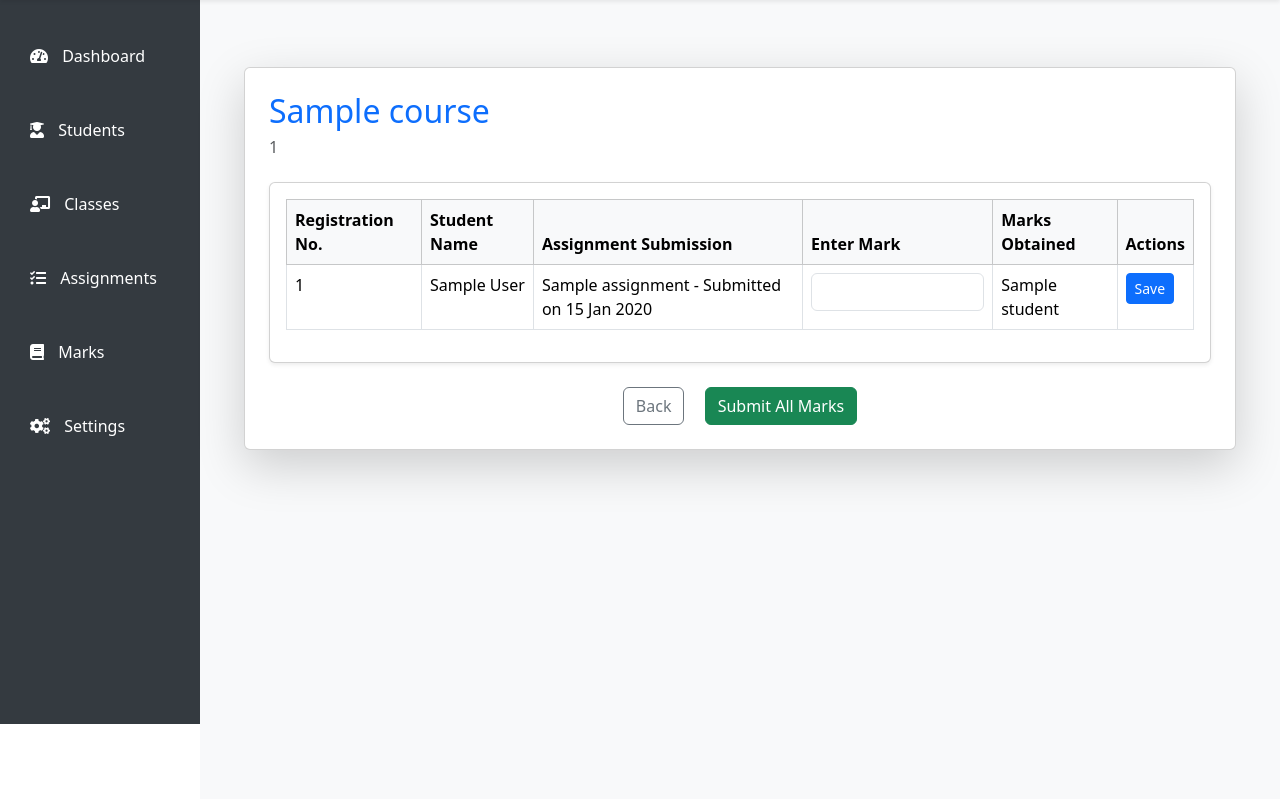
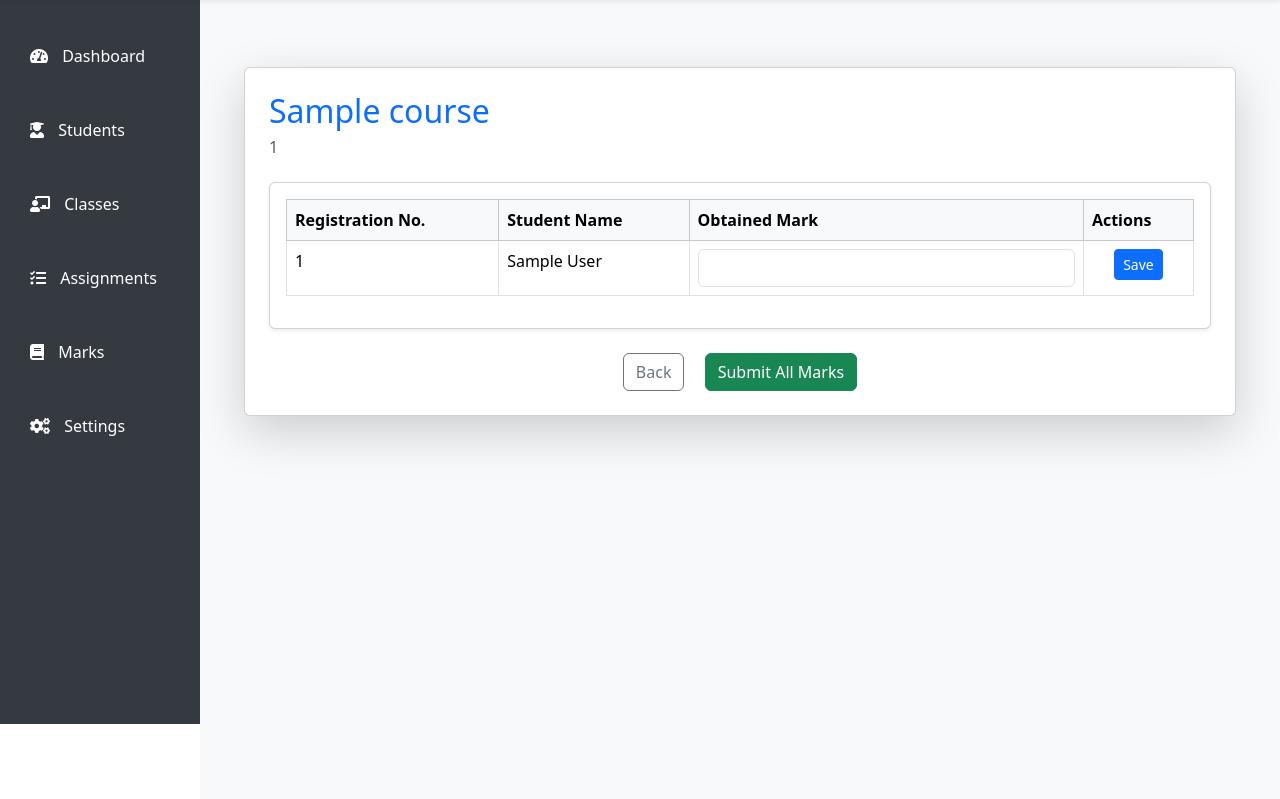
Before and after one commit to Riwaj9786/advanced_sms, a Django app: template templates/staff/marking_page.html in a window 1280 px wide. Shown: the part 76-875 px from the top of the page. Run offline with Django 3.2, Linux system fonts and the light colour scheme; the template is opened without the code that fills it: most values are stand-ins (such as "Sample title", 1, 10 or a date in 2020).

Commit message:
Marking Page Completed

```diff
--- a/student/urls.py
+++ b/student/urls.py
@@ -20,7 +20,7 @@
     path('staff/student/<pk>/', views.student_detail, name='student_detail'),
     path('staff/assignments/<pk>/submissions/', views.submission_view, name='submission_view'),
     path('marks/<pk>/', views.marks_dashboard, name='marks_dashboard'),
-    path('marks/<str:course_id>/<str:program_id>/<str:semester_id>/', views.marking_page, name='marking_page'),
+    path('marks/<course_id>/<program_id>/<semester_id>/', views.marking_page, name='marking_page'),
 
     #Views for student
     path('student/dashboard/<pk>/', views.student_dashboard, name='student_dashboard'),
--- a/templates/index.html
+++ b/templates/index.html
@@ -7,6 +7,7 @@
     <meta name="viewport" content="width=device-width, initial-scale=1.0">
     <title>Edu-Ikshya</title>
     <!-- Bootstrap CSS -->
+    <link rel="stylesheet" href="{% static 'css/style.css' %}">
     <link href="https://stackpath.bootstrapcdn.com/bootstrap/4.5.2/css/bootstrap.min.css" rel="stylesheet">
     <style>
         .vh-100 {
--- a/templates/registration/signup.html
+++ b/templates/registration/signup.html
@@ -7,6 +7,7 @@
     <meta name="viewport" content="width=device-width, initial-scale=1.0">
     <title>Edu-Ikshya</title>
     <!-- Bootstrap CSS -->
+    <link rel="stylesheet" href="{% static 'css/style.css' %}">
     <link href="https://stackpath.bootstrapcdn.com/bootstrap/4.5.2/css/bootstrap.min.css" rel="stylesheet">
     <style>
         .vh-100 {
--- a/templates/staff/marking_page.html
+++ b/templates/staff/marking_page.html
@@ -20,41 +20,22 @@
                             <tr>
                                 <th>Registration No.</th>
                                 <th>Student Name</th>
-                                <th>Assignment Submission</th>
-                                <th>Enter Mark</th>
-                                <th>Marks Obtained</th>
+                                <th>Obtained Mark</th>
                                 <th>Actions</th>
                             </tr>
                         </thead>
                         <tbody>
-                            {% for student in students %}
+                            {% for item in students_with_marks %}
                             <tr>
-                                <td>{{ student.registration_number }}</td>
-                                <td>{{ student.first_name }} {{ student.last_name }}</td>
-                                <td>
-                                    <!-- Display assignment submissions here -->
-                                    {% for submission in student.submissions.all %}
-                                        <p class="mb-0">
-                                            {{ submission.assignment.title }} - Submitted on {{ submission.submitted_at|date:"d M Y" }}
-                                        </p>
-                                    {% empty %}
-                                        <p>No submissions</p>
-                                    {% endfor %}
+                                <td>{{ item.student.registration_number }}</td>
+                                <td>{{ item.student.first_name }} {{ item.student.last_name }}</td>
+                                <td class="fw-bold text-center">
+                                    <input type="number" name="marks_{{ item.student.id }}" class="form-control"
+                                           value="{% if item.marks_obtained %}{{ item.marks_obtained }}{% else %}0{% endif %}" step="0.01">
                                 </td>
-                                <td>
-                                    <input type="number" name="marks_{{ student.id }}" class="form-control"
-                                           value="{{ marks_for_students|default_if_none:0 }}" step="0.01">
-                                </td>
-                                <td>
-                                    {% if marks %}
-                                        {{marks.student}}
-                                    {% else %}
-                                        -
-                                    {% endif %}
 
-                                </td>
-                                <td>
-                                    <button type="submit" name="save_{{ student.id }}" class="btn btn-sm btn-primary">Save</button>
+                                <td class="text-center">
+                                    <button type="submit" name="save_{{ item.student.id }}" class="btn btn-sm btn-primary">Save</button>
                                 </td>
                             </tr>
                             {% endfor %}
```
Also changed, not shown: student/views.py (+29 -21 lines), db.sqlite3, static/css/style.css (added).
